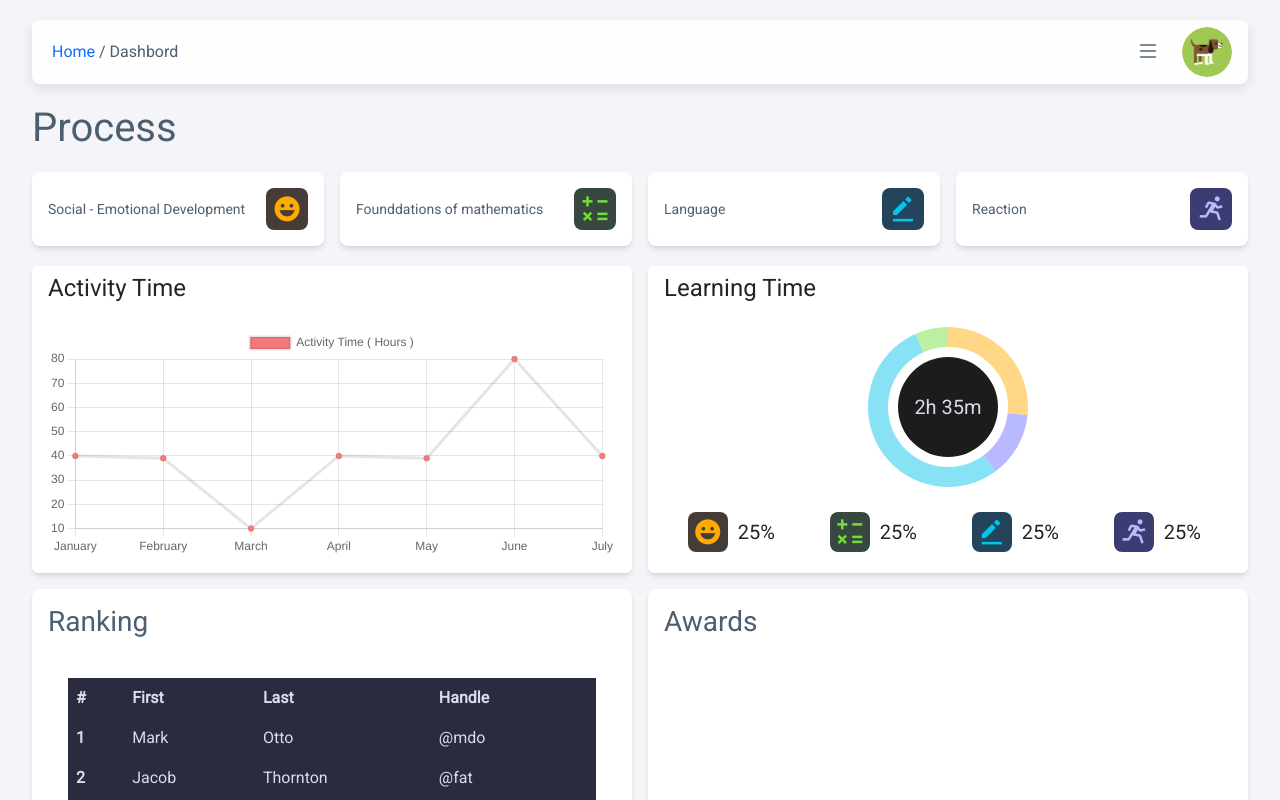
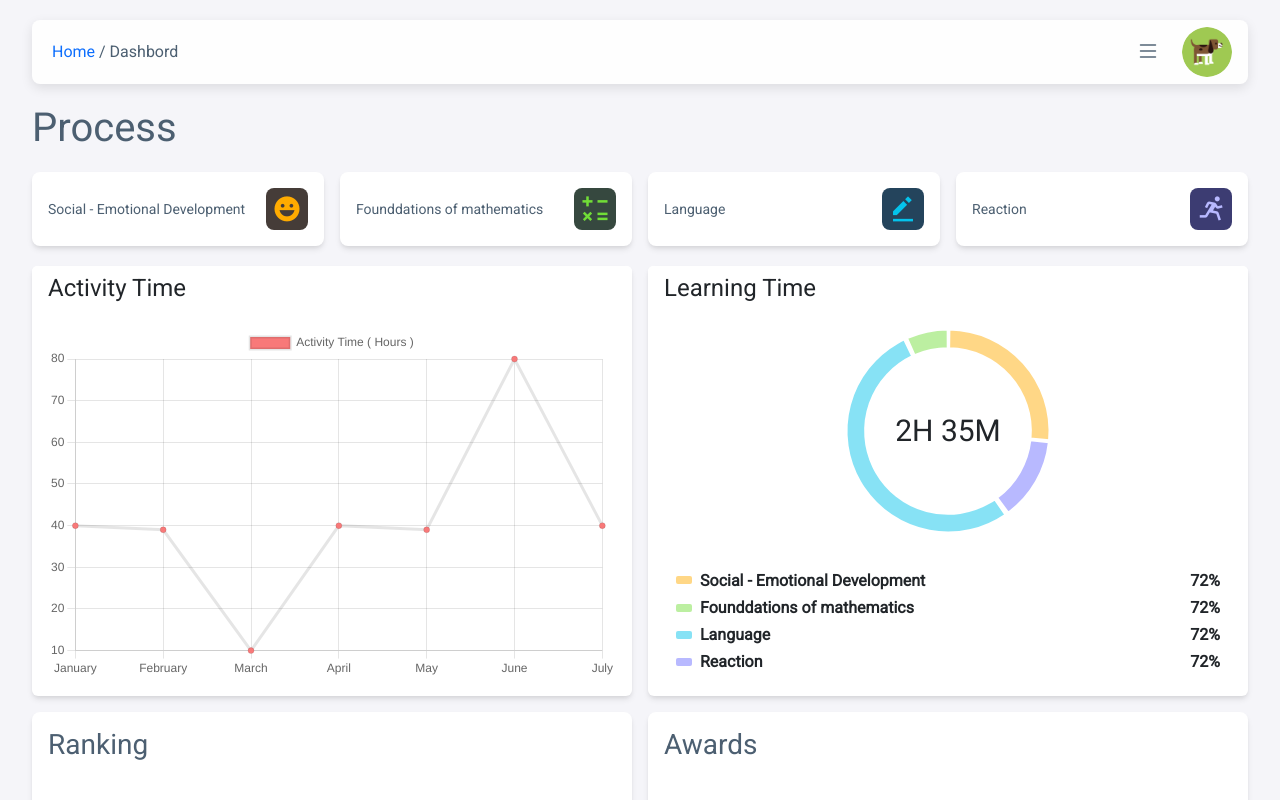
Before and after one commit to LouisLo0818/FYP_ObjectifyEDU, a Vue app in the folder ObjectifyEDU/: page /Dashboard in a window 1280 px wide. Shown: the top 800 px of the page. Built offline with nearby package versions, Linux system fonts and the light colour scheme; no server answers.

Commit message:
Dashbord and doughnt updated

```diff
--- a/ObjectifyEDU/src/components/Dashbord.vue
+++ b/ObjectifyEDU/src/components/Dashbord.vue
@@ -102,7 +102,7 @@
             <div class="card h-100"
               style="border: none;box-shadow: rgba(0, 0, 0, 0.1) 0px 4px 6px -1px, rgba(0, 0, 0, 0.06) 0px 2px 4px -1px;">
               <h4 class="card-header" style="background: #ffffff;border-bottom: none;">Learning Time</h4>
-              <div class="card-body">
+              <div class="card-body" style="padding-top: 0%;">
                 <Doughnut />
               </div>
             </div>
--- a/ObjectifyEDU/src/components/Doughnut.vue
+++ b/ObjectifyEDU/src/components/Doughnut.vue
@@ -1,7 +1,6 @@
 <template>
-  <div class="doughnut-container">
+  <!-- <div class="doughnut-container">
     <Doughnut :data="data" :options="options" style="position: relative; z-index: 2" />
-    <div class="learning-time">2h&nbsp35m</div>
   </div>
   <div class="container" style="margin-top: 20px">
     <div class="row row-cols-1 row-cols-md-2 row-cols-lg-4" style="height: 50px">
@@ -30,6 +29,34 @@
         <span style="margin-left: 10px; font-size: 20px">25%</span>
       </div>
     </div>
+  </div> -->
+  <div class="container">
+    <div class="chart-container">
+      <div style="position: absolute;font-size: 30px;">2H 35M</div>
+      <Doughnut :data="data" :options="options"/>
+    </div>
+    <div style="margin-top: 20px;">
+      <div class="d-flex align-items-center mb-2">
+        <div class="bullet-item me-2" style="background-color: #ffd786;"></div>
+        <h6 class="text-body fw-semibold flex-1 mb-0">Social - Emotional Development</h6>
+        <h6 class="text-body fw-semibold mb-0" style="margin-left: auto;">72%</h6>
+      </div>
+      <div class="d-flex align-items-center mb-2">
+        <div class="bullet-item me-2" style="background-color: #bcefa1;"></div>
+        <h6 class="text-body fw-semibold flex-1 mb-0">Founddations of mathematics</h6>
+        <h6 class="text-body fw-semibold mb-0" style="margin-left: auto;">72%</h6>
+      </div>
+      <div class="d-flex align-items-center mb-2">
+        <div class="bullet-item me-2" style="background-color: #87e2f5;"></div>
+        <h6 class="text-body fw-semibold flex-1 mb-0">Language</h6>
+        <h6 class="text-body fw-semibold mb-0" style="margin-left: auto;">72%</h6>
+      </div>
+      <div class="d-flex align-items-center mb-2">
+        <div class="bullet-item me-2" style="background-color: #b8b9ff;"></div>
+        <h6 class="text-body fw-semibold flex-1 mb-0">Reaction</h6>
+        <h6 class="text-body fw-semibold mb-0" style="margin-left: auto;">72%</h6>
+      </div>
+    </div>
   </div>
 </template>
 
@@ -46,8 +73,7 @@ export default {
   data() {
     return {
       data: {
-        labels: ["VueJs", "EmberJs", "ReactJs", "AngularJs"],
-        canvasWidth: 400, // Set the width of the canvas
+        labels: ["Social - Emotional Development", "Reaction", "Language", "Founddations of mathematics"],
         datasets: [
           {
             backgroundColor: [
@@ -57,20 +83,31 @@ export default {
               "rgba(188, 239, 161, 1)",
             ],
             data: [40, 20, 80, 10],
-            borderWidth: 0, // Set the bar width here
+            // borderWidth: 0, // Set the bar width here
           },
         ],
       },
       options: {
-        //responsive: true,
-        maintainAspectRatio: false,
-        cutout: 60,
+        // How to make the labels below the chart?
+
+        // //responsive: true,
+        // maintainAspectRatio: false,
+        // cutout: 60,
+        // how the display the labels below the chart and flex direction column
         plugins: {
           legend: {
             display: false,
             position: "bottom",
+            labels: {
+              usePointStyle: true,
+            },
           },
         },
+        responsive: true,
+        maintainAspectRatio: false,
+        cutout: 120,
+        radius: 100,
+        spacing: 3
       },
       centerText: {
         display: true,
@@ -87,7 +124,19 @@ export default {
 };
 </script>
 
-<style>
+<style scoped>
+.chart-container {
+  display: flex;
+  flex-direction: row;
+  justify-content: center;
+  align-items: center;
+  margin: -30px auto;
+}
+
+.chart-container {
+  flex-direction: column;
+}
+
 .doughnut-container {
   display: flex;
   width: 160px;
@@ -126,4 +175,10 @@ export default {
 .learning-subject i {
   font-size: 30px;
 }
+
+.bullet-item {
+  height: 0.5rem;
+  width: 1rem;
+  border-radius: 2px;
+}
 </style>
```
Also changed, not shown: 1 other file (tests, documents, lock files or other folders).
